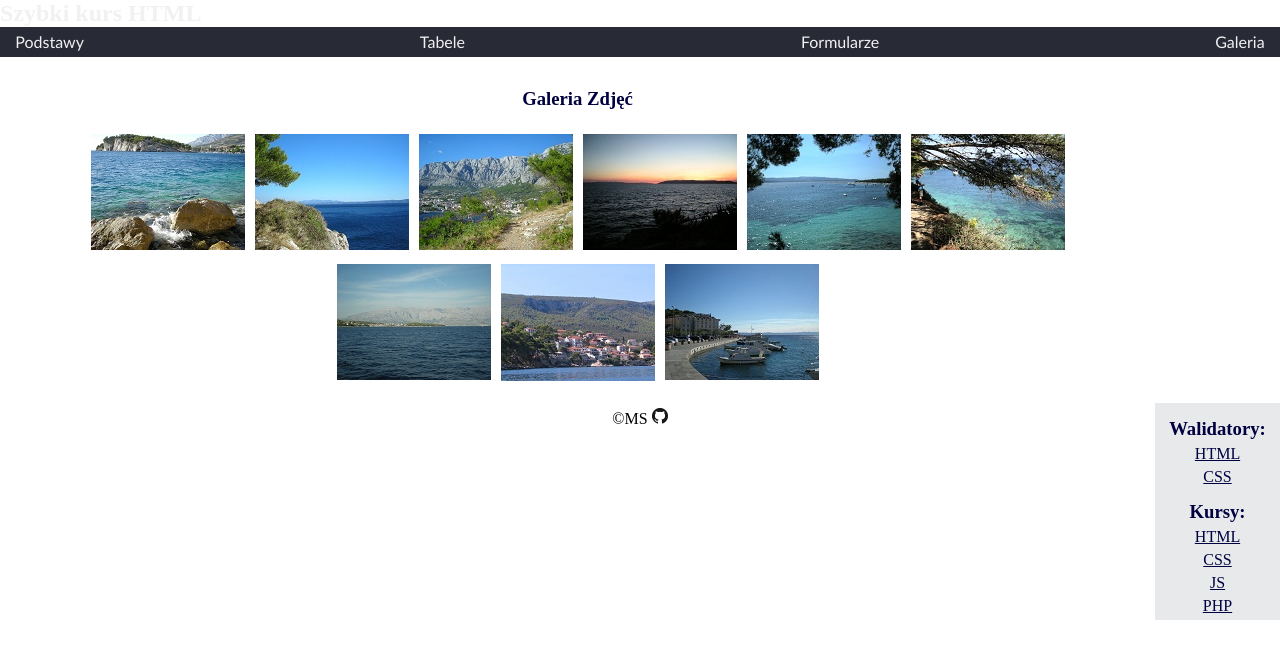
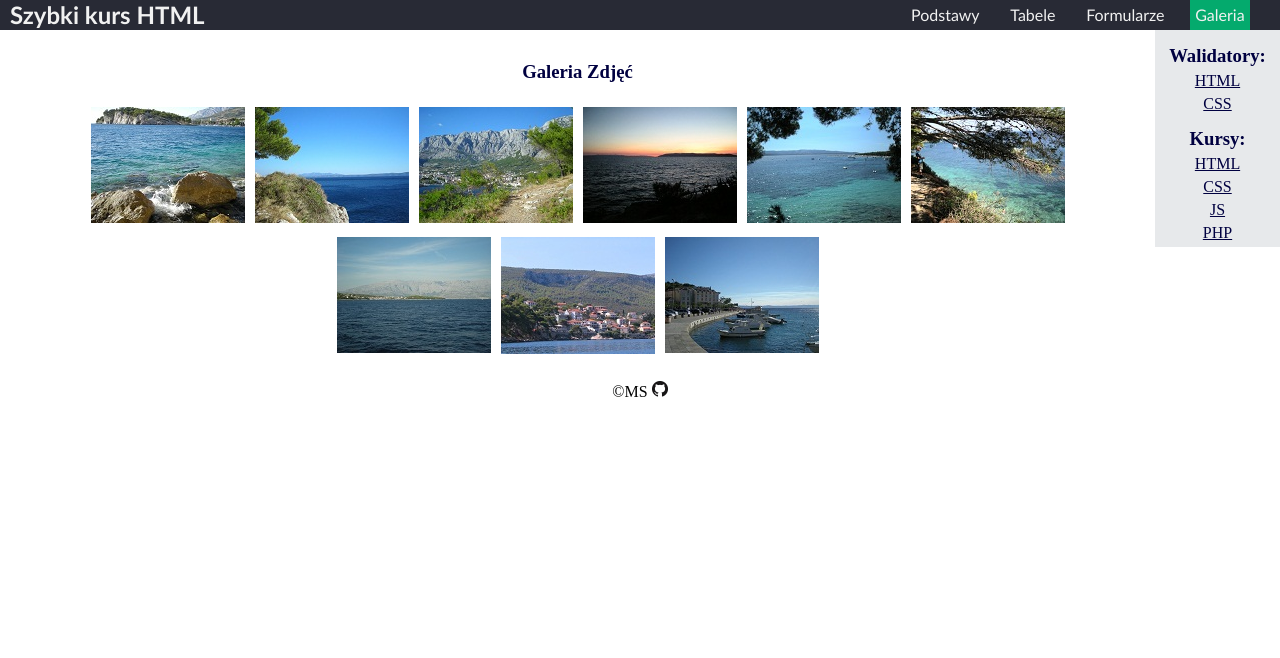
Before and after one commit to MarcinSkic/Aplikacje_Internetowe_University, a plain HTML site: page MainProject/pages/gallery.html in a window 1280 px wide. Drawn offline with Linux system fonts and the light colour scheme.

Commit message:
Finish core look of website

```diff
--- a/MainProject/CSS/style.css
+++ b/MainProject/CSS/style.css
@@ -32,6 +32,14 @@ h2 {
 /*Nawigacja*/
 a {
     color: inherit;
+}
+
+a.active {
+    background-color: #04AA6D;
+}
+
+a.coursesMenu.active {
+    background-color: #000000;
 }
 
 nav {
@@ -98,7 +106,7 @@ main {
 
 aside {
     background-color: #E7E9EB;
-    position: fixed;
+    position: absolute;
     right: 0;
     overflow: auto;
     width: 125px;
--- /dev/null
+++ b/MainProject/navigation.js
@@ -0,0 +1,20 @@
+const coursesMenu = document.querySelector('.coursesMenu');
+const aside = document.querySelector('aside');
+const navButtons = document.querySelectorAll('.nav');
+
+coursesMenu.addEventListener('click',event => {
+    aside.classList.toggle('visible');
+    event.target.classList.toggle('active');
+});
+
+navButtons.forEach(activateButton);
+
+function activateButton(link){
+    if(window.location.href.includes(link.href)){
+        link.classList.toggle('active');
+
+        if(link.classList.contains('nested')){
+            link.parentNode.parentNode.parentNode.childNodes[0].classList.toggle('active');
+        }
+    }
+}
--- a/MainProject/pages/gallery.html
+++ b/MainProject/pages/gallery.html
@@ -7,24 +7,41 @@
 
     <link rel="stylesheet" href="../CSS/style.css">
     <link rel="stylesheet" href="../CSS/gallery.css">
-    <title>Document</title>
+    <title>Galeria</title>
+    <script src="../navigation.js" defer></script>
 </head>
 <body>
-    <div id="kontener">
         <header>
-            <h2 id="baner">Szybki kurs HTML</h2>
             <nav>
-                <li><a href="../index.html">Podstawy</a></li>
-                <li><a href="tables.html">Tabele</a></li>
-                <li><a href="">Formularze</a>
-                    <ul>
-                        <li><a href="forms.html">Pola formularza</a></li>
-                        <li><a href="obliczenia.html">Obliczenia w formularzu</a></li>
-                    </ul>
-                </li>
-                <li><a href="gallery.html" title="">Galeria</a></li>
+                <h2 id="baner">Szybki kurs HTML</h2>
+                <ul class="bar">
+                    <li><a class="nav" href="../index.html">Podstawy</a></li>
+                    <li><a class="nav" href="tables.html">Tabele</a></li>
+                    <li><a href="">Formularze</a>
+                        <ul>
+                            <li><a class="nav nested" href="/pages/forms.html">Pola formularza</a></li>
+                            <li><a class="nav nested" href="obliczenia.html">Obliczenia w formularzu</a></li>
+                        </ul>
+                    </li>
+                    <li><a class="nav" href="gallery.html" title="">Galeria</a></li>
+                    <li><a href="javascript:void(0);" class="coursesMenu">Kursy</a></li>
+                </ul>
             </nav>
         </header>
+        <aside>
+            <h3>Walidatory:</h3>
+            <ul>
+                <li> <a href="https://validator.w3.org/">HTML</a></li>
+                <li> <a href="http://jigsaw.w3.org/css-validator/">CSS</a></li>
+            </ul>
+            <h3>Kursy:</h3>
+            <ul>
+                <li> <a href="https://www.w3schools.com/html/"> HTML </a></li>
+                <li> <a href="https://www.w3schools.com/css/"> CSS </a></li>
+                <li> <a href="https://www.w3schools.com/js/"> JS </a></li>
+                <li> <a href="https://www.w3schools.com/php/"> PHP </a></li>
+            </ul>
+        </aside>
         <main>
             <h3>Galeria Zdjęć</h3>
             <div id="photos">
@@ -39,25 +56,7 @@
                 <a href="../img/gallery/full/obraz9.JPG" target="_blank"><img src="../img/gallery/mini/obraz9.JPG"></a>
             </div>
         </main>
-        <aside>
-            <div class="box">
-                <h3>Walidatory:</h3>
-                <ul>
-                    <li> <a href="https://validator.w3.org/">HTML</a></li>
-                    <li> <a href="http://jigsaw.w3.org/css-validator/">CSS</a></li>
-                </ul>
-            </div>
-            <div class="box">
-                <h3>Kursy:</h3>
-                <ul>
-                    <li> <a href="https://www.w3schools.com/html/"> HTML </a></li>
-                    <li> <a href="https://www.w3schools.com/css/"> CSS </a></li>
-                    <li> <a href="https://www.w3schools.com/js/"> JS </a></li>
-                    <li> <a href="https://www.w3schools.com/php/"> PHP </a></li>
-                </ul>
-            </div>
-        </aside>
-        <footer>&copy;MS <a href="https://github.com/MarcinSkic"><img src="../img/GitHub-Mark-32px.png" style="width: 16px;"></a></footer>
+        <footer>&copy;MS <a href="https://github.com/MarcinSkic"><img src="../img/GitHub-Mark-32px.png" alt="gitHubMark" style="width: 16px;"></a></footer>
     </div>
 </body>
 </html>
```
Also changed, not shown: MainProject/index.html (+8 -13 lines), MainProject/pages/forms.html (+34 -30 lines), MainProject/pages/tables.html (+26 -28 lines).
